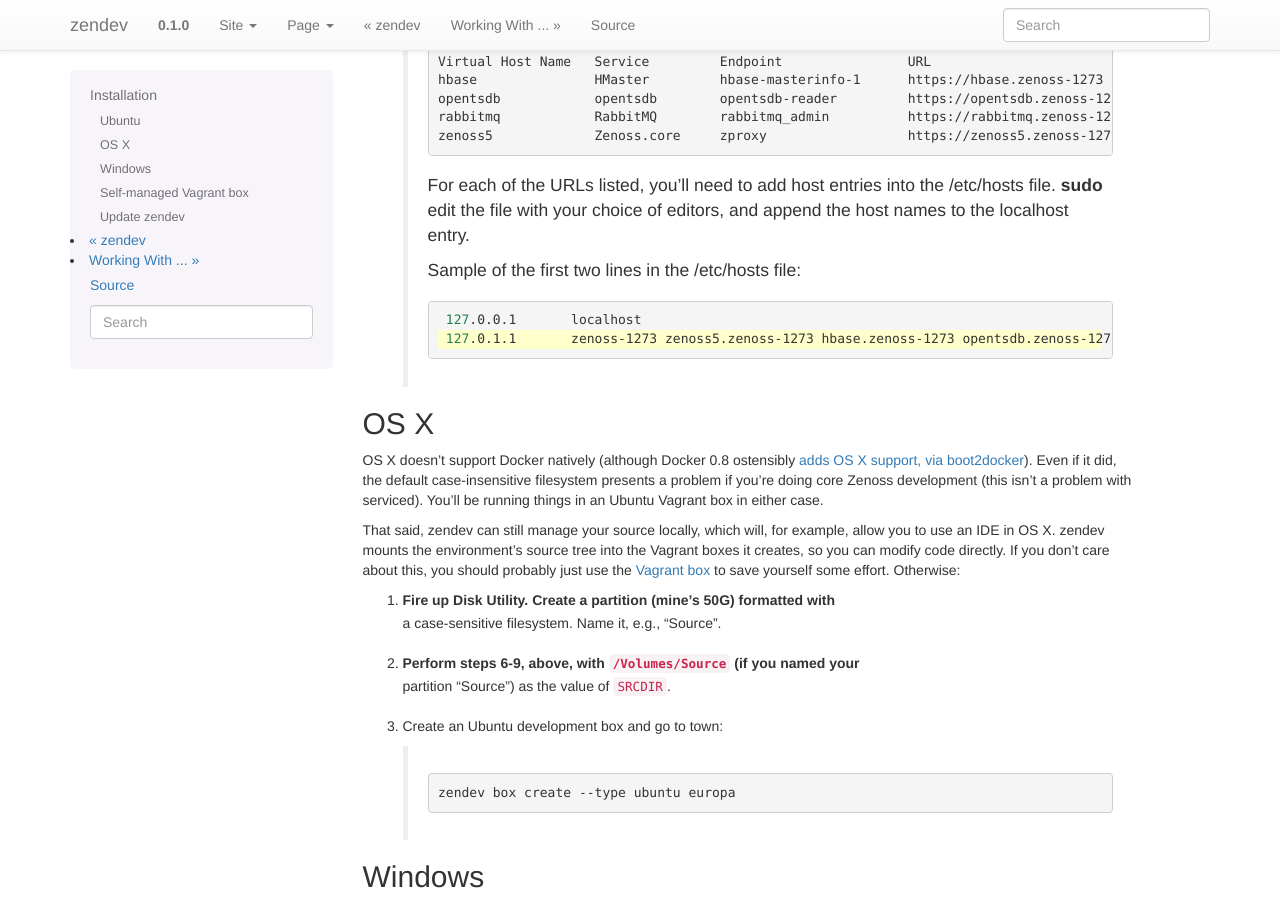
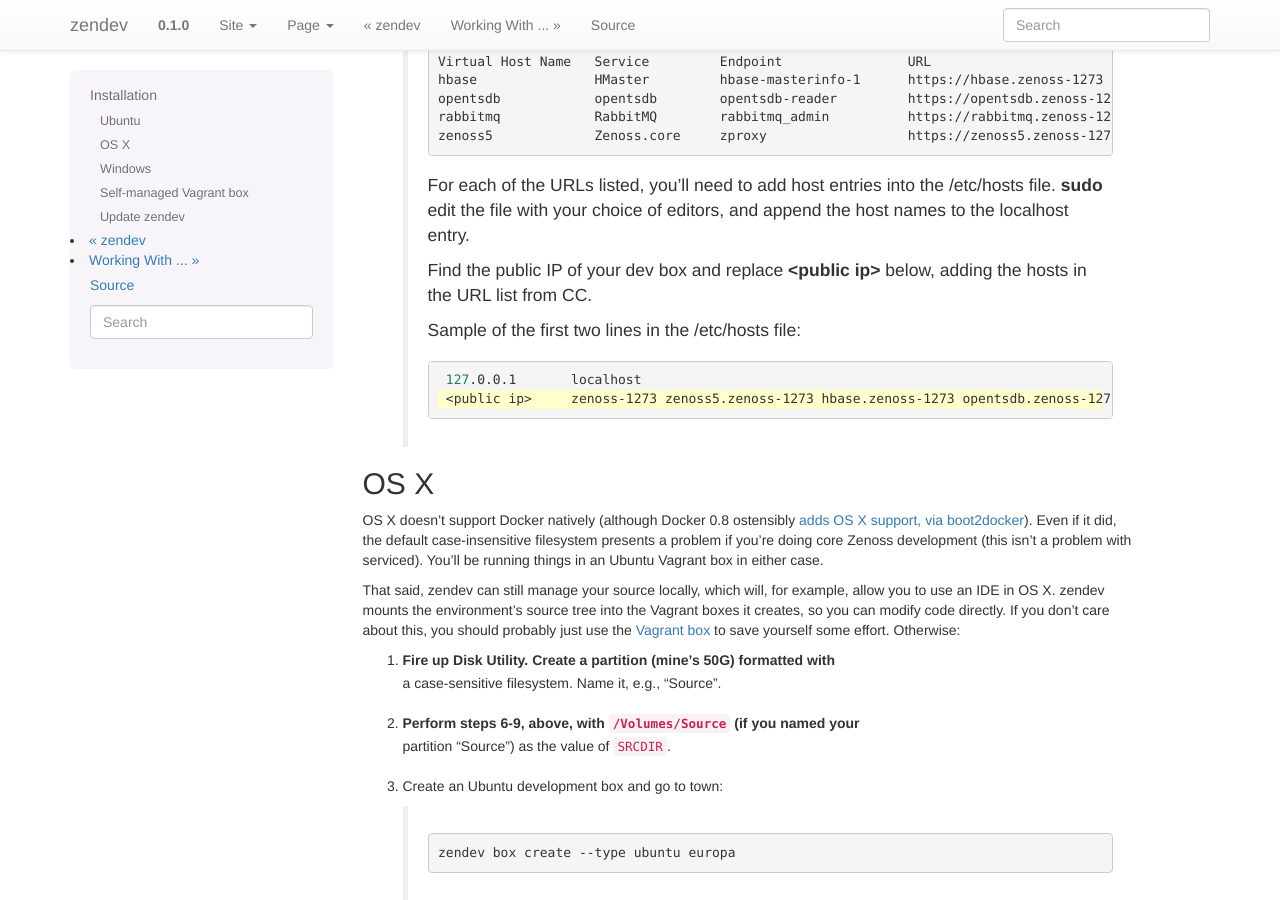
Before and after one commit to zenoss/zendev, a Sphinx documentation site: the page built from docs/installation.rst, in a window 1280 px wide and 900 px high, scrolled down 6725 px. Built offline with Sphinx 7.4.7, drawn with Linux system fonts in a browser that asks for light colours; some of the changed text lies outside the part shown.

Commit message:
modified hosts section to use the public ip

```diff
--- a/docs/installation.rst
+++ b/docs/installation.rst
@@ -367,13 +367,16 @@ Ubuntu
     **sudo** edit the file with your choice of editors, and append the host names to the
     localhost entry.
 
+    Find the public IP of your dev box and replace **<public ip>** below, adding the hosts in
+    the URL list from CC.
+
     Sample of the first two lines in the /etc/hosts file:
 
     .. code-block:: bash
        :emphasize-lines: 2
 
         127.0.0.1       localhost
-        127.0.1.1       zenoss-1273 zenoss5.zenoss-1273 hbase.zenoss-1273 opentsdb.zenoss-1273 rabbitmq.zenoss-1273
+        <public ip>     zenoss-1273 zenoss5.zenoss-1273 hbase.zenoss-1273 opentsdb.zenoss-1273 rabbitmq.zenoss-1273
 
 OS X
 ----
```
Also changed, not shown: other parts of docs/installation.rst (+1 -1 lines).
